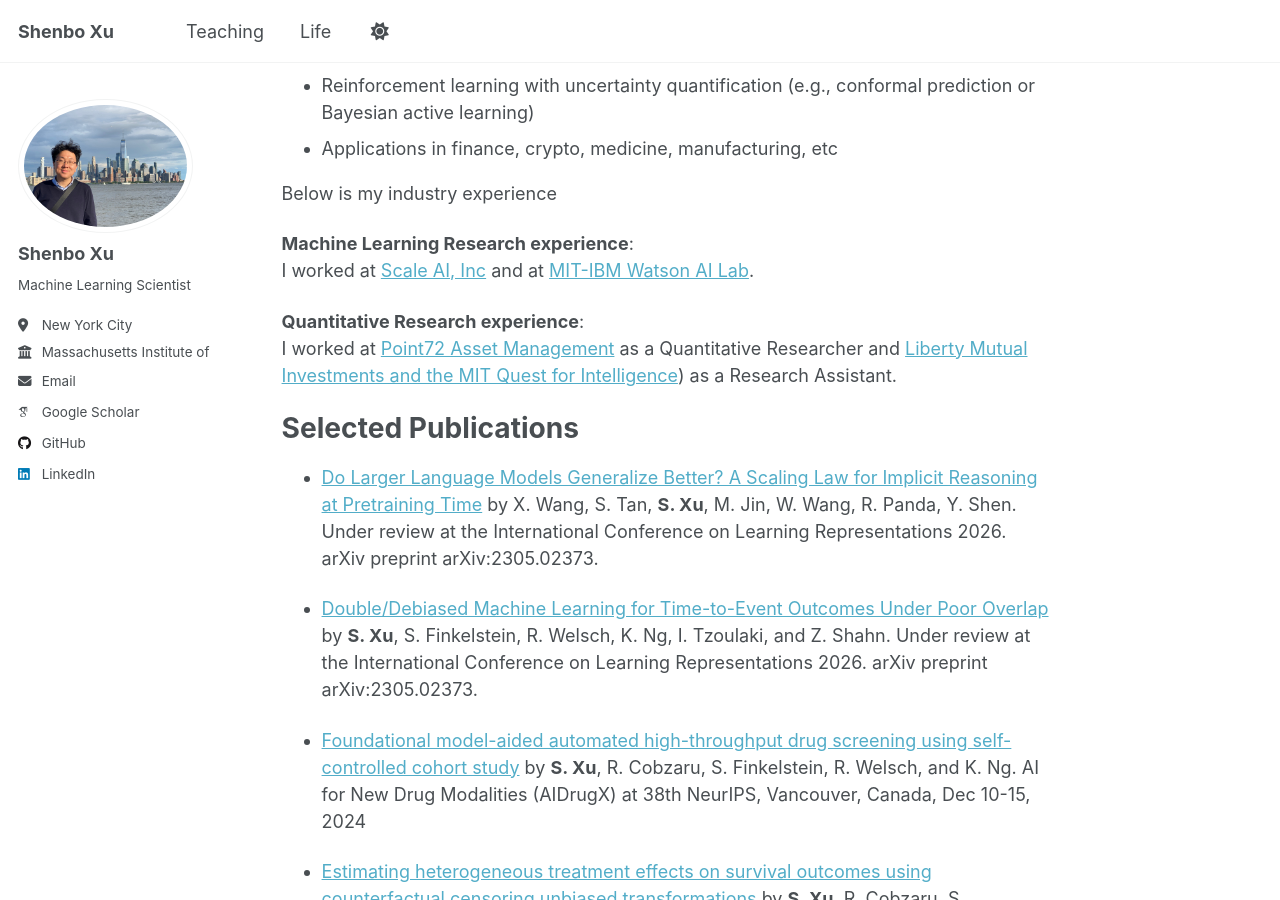
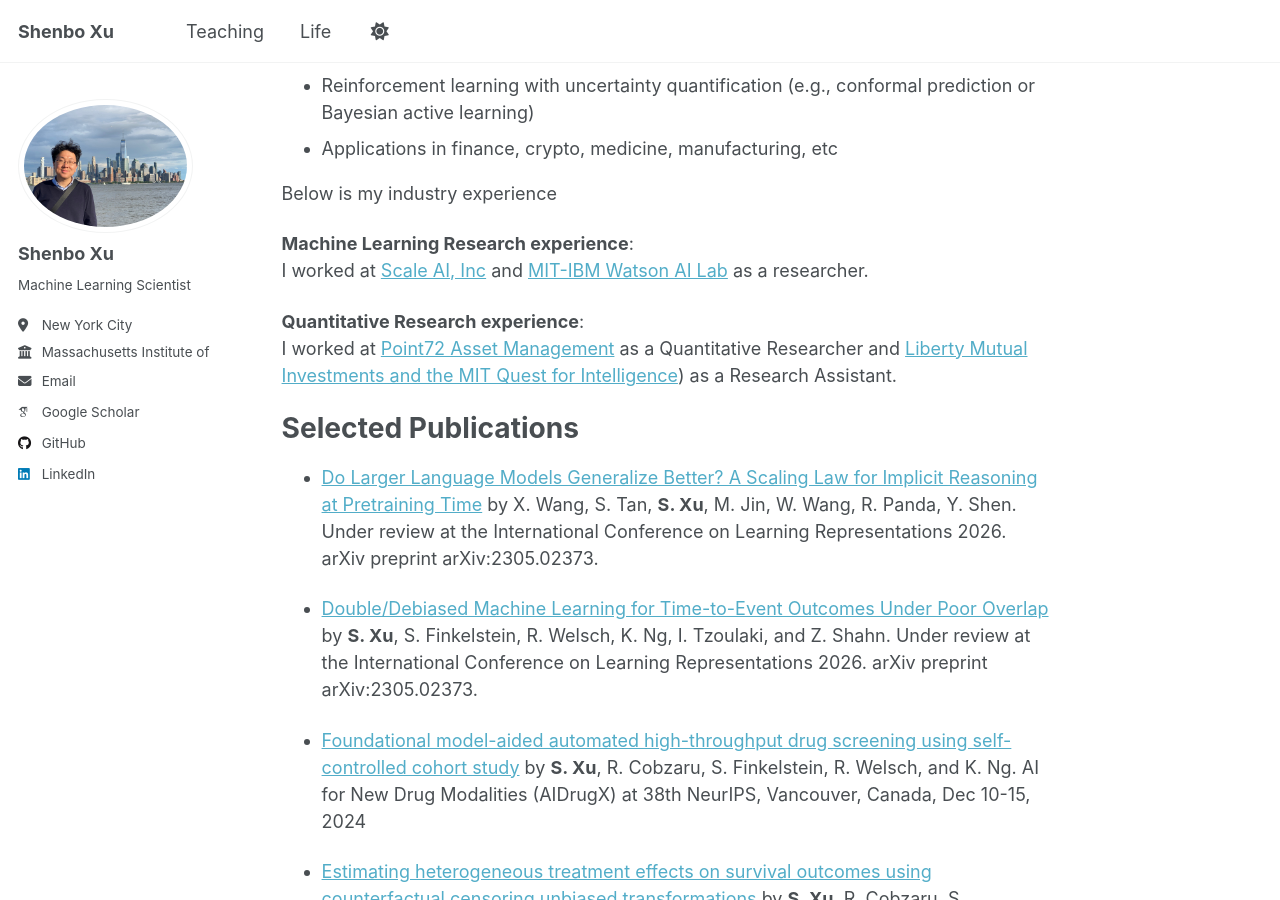
Before and after one commit to xushenbo/xushenbo.github.io, a Jekyll site: the page built from _pages/about.md, in a window 1280 px wide and 900 px high, scrolled down 377 px. Built offline with Jekyll 4.4.1, drawn with Linux system fonts in a browser that asks for light colours; some web fonts are replaced; a script that is not in the unit is left out.

Commit message:
Refine wording in about.md for clarity

```diff
--- a/_pages/about.md
+++ b/_pages/about.md
@@ -21,7 +21,7 @@ I completed my PhD at MIT. My research centers on the next generation of foundat
 Below is my industry experience
 
 **Machine Learning Research experience**:
-I worked at [Scale AI, Inc](https://scale.com/) and at [MIT-IBM Watson AI Lab](https://mitibmwatsonailab.mit.edu/).
+I worked at [Scale AI, Inc](https://scale.com/) and [MIT-IBM Watson AI Lab](https://mitibmwatsonailab.mit.edu/) as a researcher.
 
 **Quantitative Research experience**:
 I worked at [Point72 Asset Management](https://point72.com/) as a Quantitative Researcher and [Liberty Mutual Investments and the MIT Quest for Intelligence](https://www.libertymutualgroup.com/about-lm/news/articles/liberty-mutual-insurance-establishes-artificial-intelligence-collaboration-mit)) as a Research Assistant.
```
